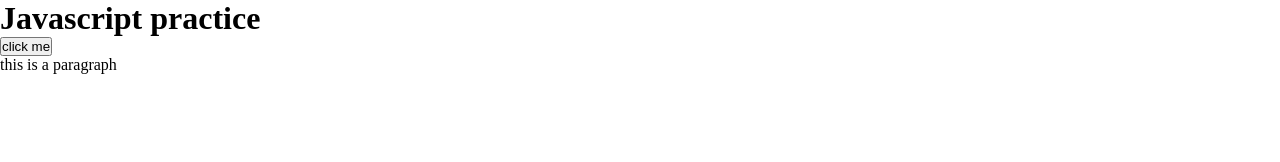
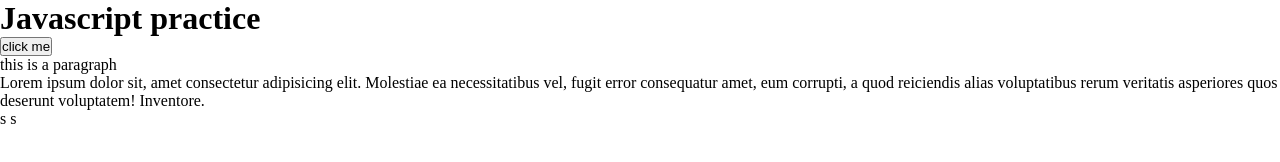
Before and after one commit to subbu9848/Javascript, a plain HTML site: page index.html in a window 1280 px wide. Drawn offline with Linux system fonts and the light colour scheme.

Commit message:
first commit

```diff
--- a/index.html
+++ b/index.html
@@ -1,26 +1,30 @@
 <!DOCTYPE html>
 <html lang="en">
-
 	<head>
-    <meta charset="UTF-8">
-    <meta http-equiv="X-UA-Compatible" content="IE=edge">
-    <meta name="viewport" content="width=device-width, initial-scale=1.0">
-    <link rel="stylesheet" href="./css/style.css">
+		<meta charset="UTF-8" />
+		<meta http-equiv="X-UA-Compatible" content="IE=edge" />
+		<meta name="viewport" content="width=device-width, initial-scale=1.0" />
+		<link rel="stylesheet" href="./css/style.css" />
 		<title>Javascript tutorial</title>
 	</head>
 
 	<body>
 		<h1>Javascript practice</h1>
 		<div id="firstcontainer" class="container">
-        <button id="btn">click me </button>
+			<button id="btn">click me</button>
 		</div>
 
 		<div class="container">
 			<p>this is a paragraph</p>
 		</div>
 
-
 		<script src="./js/index.js"></script>
 	</body>
+</html>
 
-</html>
+<p>
+	Lorem ipsum dolor sit, amet consectetur adipisicing elit. Molestiae ea necessitatibus vel, fugit
+	error consequatur amet, eum corrupti, a quod reiciendis alias voluptatibus rerum veritatis
+	asperiores quos deserunt voluptatem! Inventore.
+</p>
+s s
```
Also changed, not shown: js/index.js (+60 -1 lines). Lines whose indentation alone changed are shown as unchanged.
